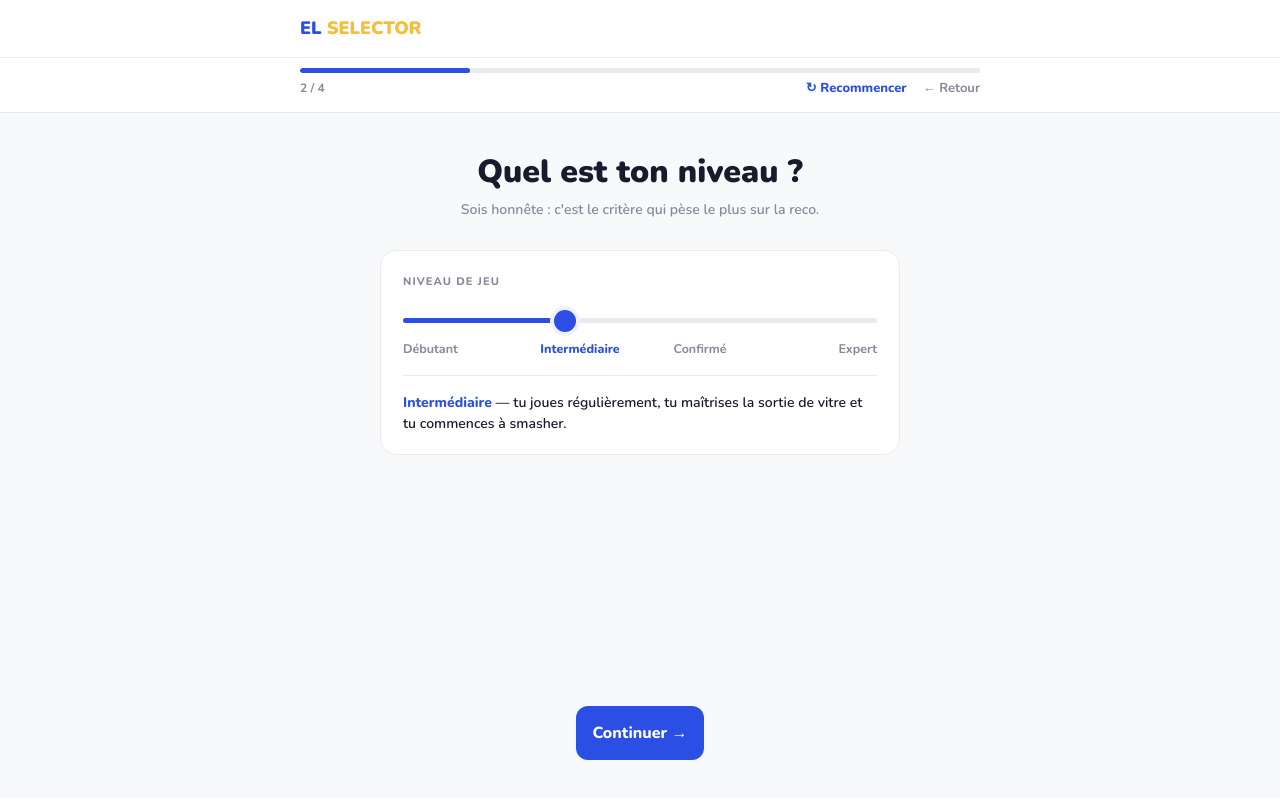
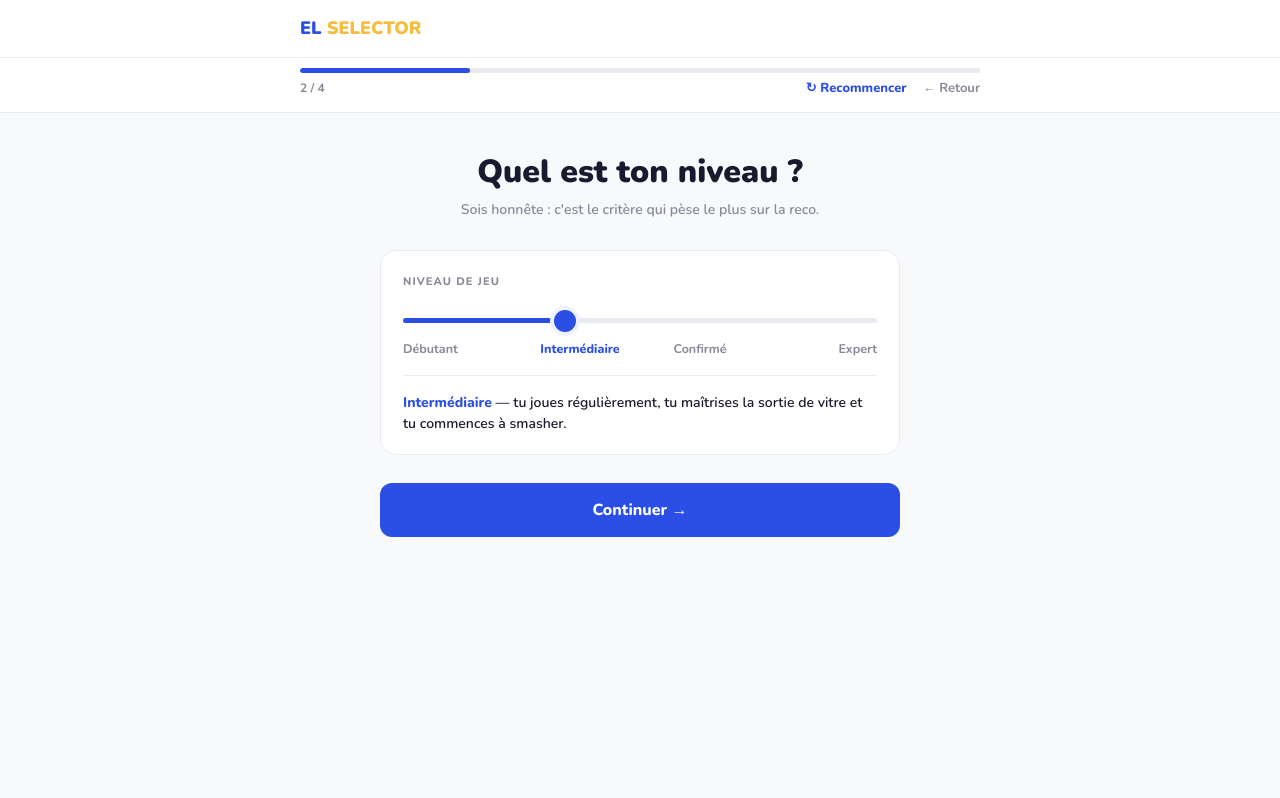
Before and after one commit to sebdenice-oom/el-selector2, a Next.js app: page /selector in a window 1280 px wide. Both pictures are taken after a click on the button "Homme". Built offline with nearby package versions, Linux system fonts and the light colour scheme.

Commit message:
Bouton Continuer rapproche de la selection

```diff
--- a/app/selector/page.jsx
+++ b/app/selector/page.jsx
@@ -435,13 +435,13 @@ export default function QuizPage() {
         {erreur && (
           <p style={{ color: '#D32F2F', fontSize: 14, marginTop: 12, textAlign: 'center', fontWeight: 700 }}>{erreur}</p>
         )}
-      </div>
 
-      <div className="container" style={{ paddingBottom: 40 }}>
         {(etapeActuelle.type === 'slider' || etapeActuelle.type === 'ranked_chips' || etapeActuelle.type === 'gauge') && (
-          <button className="btn btn-primary" onClick={suivant} disabled={!peutContinuer()}>
-            {etapeIndex === ETAPES.length - 1 ? 'Voir mes raquettes →' : 'Continuer →'}
-          </button>
+          <div style={{ maxWidth: 520, margin: '28px auto 0' }}>
+            <button className="btn btn-primary" onClick={suivant} disabled={!peutContinuer()}>
+              {etapeIndex === ETAPES.length - 1 ? 'Voir mes raquettes →' : 'Continuer →'}
+            </button>
+          </div>
         )}
       </div>
 
```
